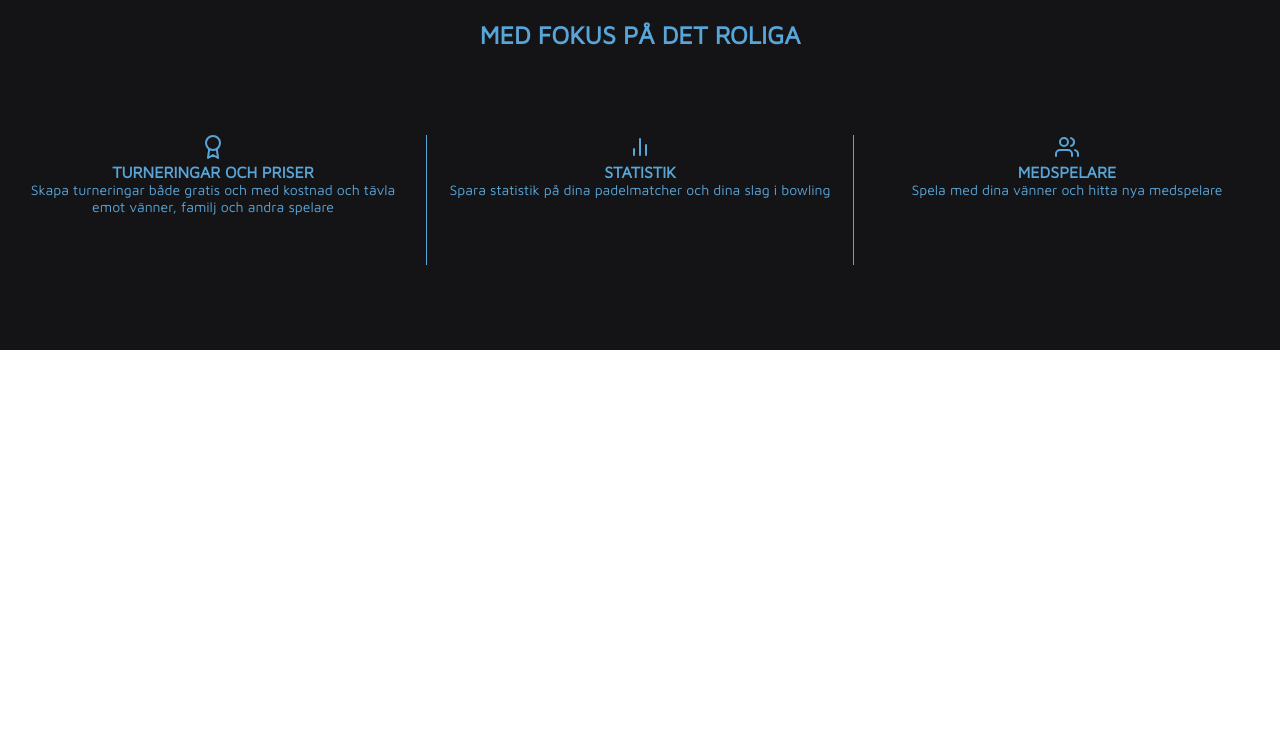
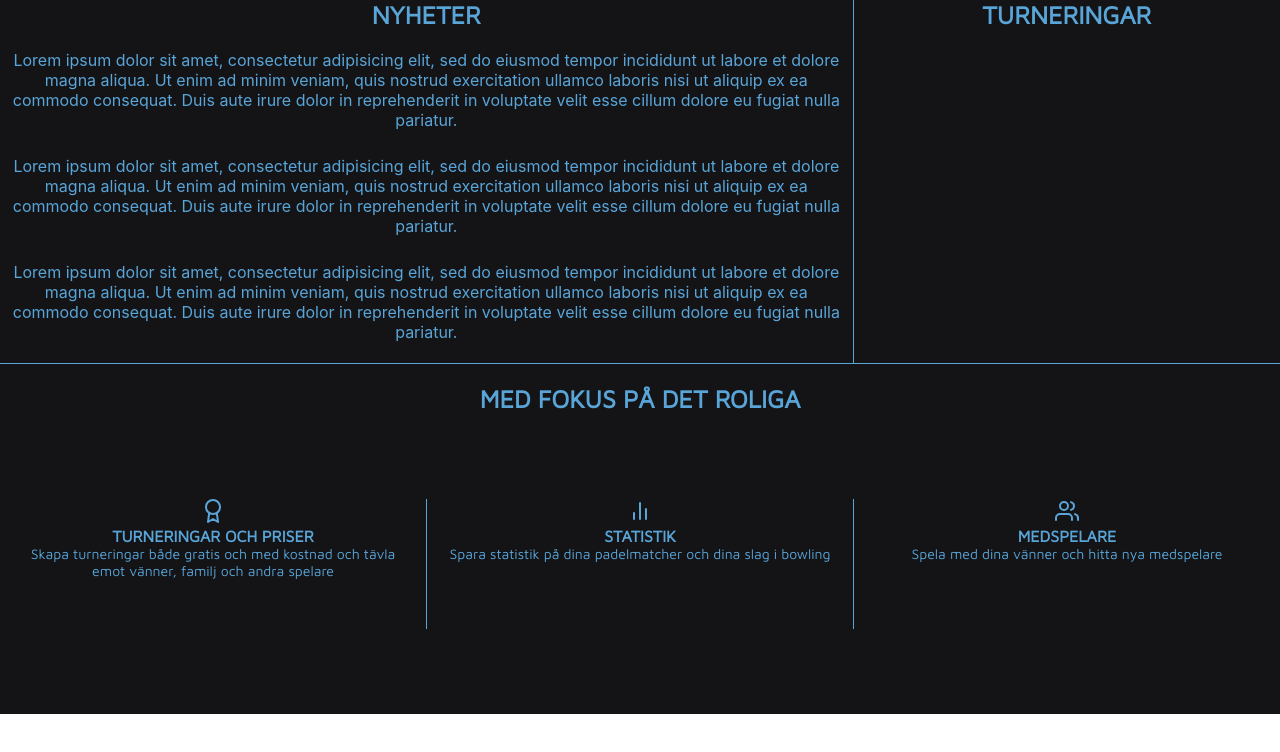
Before and after one commit to Pontus91/wuma-sports-frontend, a React (Create React App) app: page / in a window 1280 px wide. Shown: the top 752 px of the page. Built offline with nearby package versions, Linux system fonts and the light colour scheme.

Commit message:
Structure for incoming redux. Fam.

```diff
--- /dev/null
+++ b/src/Components/News/News.js
@@ -0,0 +1,38 @@
+import React from 'react'
+import staticData from '../../staticData';
+
+
+import {
+  StyledNewsContainer,
+  StyledNewsInfo,
+  StyledTournamentInfo,
+  StyledHeadline,
+  StyledNewsText
+} from './StyledNews';
+
+const News = () => {
+
+  const renderStyledNewsText = ({id, text}) => {
+    return (
+      <StyledNewsText key={id}>{text}</StyledNewsText>
+    )
+  }
+
+
+  return (
+    <StyledNewsContainer>
+      <StyledNewsInfo>
+        <StyledHeadline>Nyheter</StyledHeadline>
+        {(staticData.newsData.map(renderStyledNewsText))}
+      </StyledNewsInfo>
+
+      <StyledTournamentInfo>
+        <StyledHeadline>Turneringar</StyledHeadline>
+
+      </StyledTournamentInfo>
+
+    </StyledNewsContainer>
+  )
+}
+
+export default News;
--- /dev/null
+++ b/src/Components/News/StyledNews.js
@@ -0,0 +1,31 @@
+import styled from 'styled-components';
+
+export const StyledNewsContainer = styled.div`
+  background: #141417;
+  display: flex;
+  justify-content: center;
+  text-align: center;
+  border-bottom: 1px solid #59A5D8;
+`
+
+export const StyledNewsInfo = styled.div`
+  flex: 2;
+`
+
+export const StyledTournamentInfo = styled.div`
+  flex: 1;
+  border-left: 1px solid #59A5D8;
+`
+
+export const StyledHeadline = styled.div`
+  font-family: 'Maven Pro',sans-serif;
+  text-transform: uppercase;
+  font-weight: 700;
+  font-size: 25px;
+  color: #59A5D8;
+`
+
+export const StyledNewsText = styled.p`
+  color: #59A5D8;
+  padding: 5px 10px;
+`
--- /dev/null
+++ b/src/Components/News/index.js
@@ -0,0 +1,2 @@
+import News from './News';
+export default News;
--- a/src/Components/StartPage/StartPage.js
+++ b/src/Components/StartPage/StartPage.js
@@ -1,6 +1,7 @@
 import React from 'react';
 import * as Icon from 'react-feather';
 import staticData from '../../staticData';
+import News from '../News';
 
 import {
   StyledContainer,
@@ -17,8 +18,27 @@ import {
 
 const Startpage = () => {
 
+  const renderStyledInfoWrapper = ({ icon, title, subtitle, id }) => {
+    const IconElem = Icon[icon];
+
+    return (
+      <StyledInfoWrapper key={id}>
+        <StyledIconDiv>
+          <IconElem />
+        </StyledIconDiv>
+        <StyledFocusInfo >
+          {title}
+        </StyledFocusInfo>
+        <StyledFocusMinorInfo >
+          {subtitle}
+        </StyledFocusMinorInfo>
+      </StyledInfoWrapper>
+    )
+  };
+
   return (
     <StyledContainer>
+      <News />
       <StyledPublicInfo>
         <StyledMottoWrapper>
           <StyledMottoText>Med fokus på det roliga</StyledMottoText>
@@ -29,22 +49,5 @@ const Startpage = () => {
   )
 }
 
-const renderStyledInfoWrapper = ({ icon, title, subtitle, id }) => {
-  const IconElem = Icon[icon];
-
-  return (
-    <StyledInfoWrapper key={id}>
-      <StyledIconDiv>
-        <IconElem />
-      </StyledIconDiv>
-      <StyledFocusInfo >
-        {title}
-      </StyledFocusInfo>
-      <StyledFocusMinorInfo >
-        {subtitle}
-      </StyledFocusMinorInfo>
-    </StyledInfoWrapper>
-  )
-};
 
 export default Startpage;
--- a/src/staticData.js
+++ b/src/staticData.js
@@ -21,12 +21,16 @@ export const InfoWrapper = [
 
 export const newsData = [
   {
-    text: "Lorem ipsum dolor sit amet, consectetur adipisicing elit, sed do eiusmod tempor incididunt ut labore et dolore magna aliqua. Ut enim ad minim veniam, quis nostrud exercitation ullamco laboris nisi ut aliquip ex ea commodo consequat. Duis aute irure dolor in reprehenderit in voluptate velit esse cillum dolore eu fugiat nulla pariatur. Excepteur sint occaecat cupidatat non proident, sunt in culpa qui officia deserunt mollit anim id est laborum.",
+    text: "Lorem ipsum dolor sit amet, consectetur adipisicing elit, sed do eiusmod tempor incididunt ut labore et dolore magna aliqua. Ut enim ad minim veniam, quis nostrud exercitation ullamco laboris nisi ut aliquip ex ea commodo consequat. Duis aute irure dolor in reprehenderit in voluptate velit esse cillum dolore eu fugiat nulla pariatur.",
     id: 1
   },
   {
-    text: "Lorem ipsum dolor sit amet, consectetur adipisicing elit, sed do eiusmod tempor incididunt ut labore et dolore magna aliqua. Ut enim ad minim veniam, quis nostrud exercitation ullamco laboris nisi ut aliquip ex ea commodo consequat. Duis aute irure dolor in reprehenderit in voluptate velit esse cillum dolore eu fugiat nulla pariatur. Excepteur sint occaecat cupidatat non proident, sunt in culpa qui officia deserunt mollit anim id est laborum.",
+    text: "Lorem ipsum dolor sit amet, consectetur adipisicing elit, sed do eiusmod tempor incididunt ut labore et dolore magna aliqua. Ut enim ad minim veniam, quis nostrud exercitation ullamco laboris nisi ut aliquip ex ea commodo consequat. Duis aute irure dolor in reprehenderit in voluptate velit esse cillum dolore eu fugiat nulla pariatur.",
     id: 2
+  },
+  {
+    text: "Lorem ipsum dolor sit amet, consectetur adipisicing elit, sed do eiusmod tempor incididunt ut labore et dolore magna aliqua. Ut enim ad minim veniam, quis nostrud exercitation ullamco laboris nisi ut aliquip ex ea commodo consequat. Duis aute irure dolor in reprehenderit in voluptate velit esse cillum dolore eu fugiat nulla pariatur.",
+    id: 3
   }
 ];
 
```
